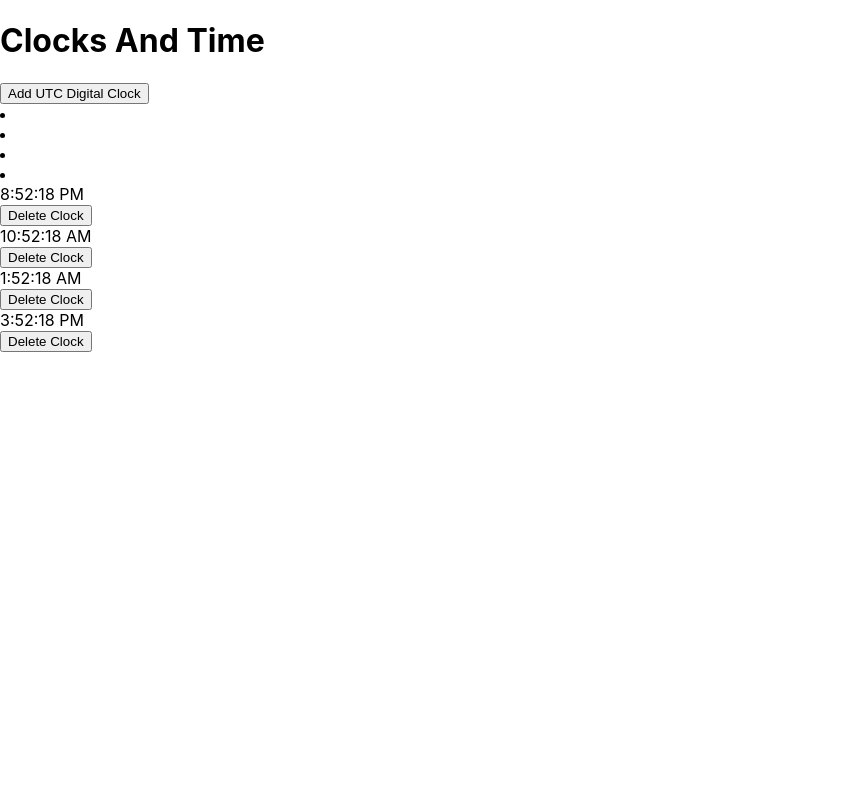
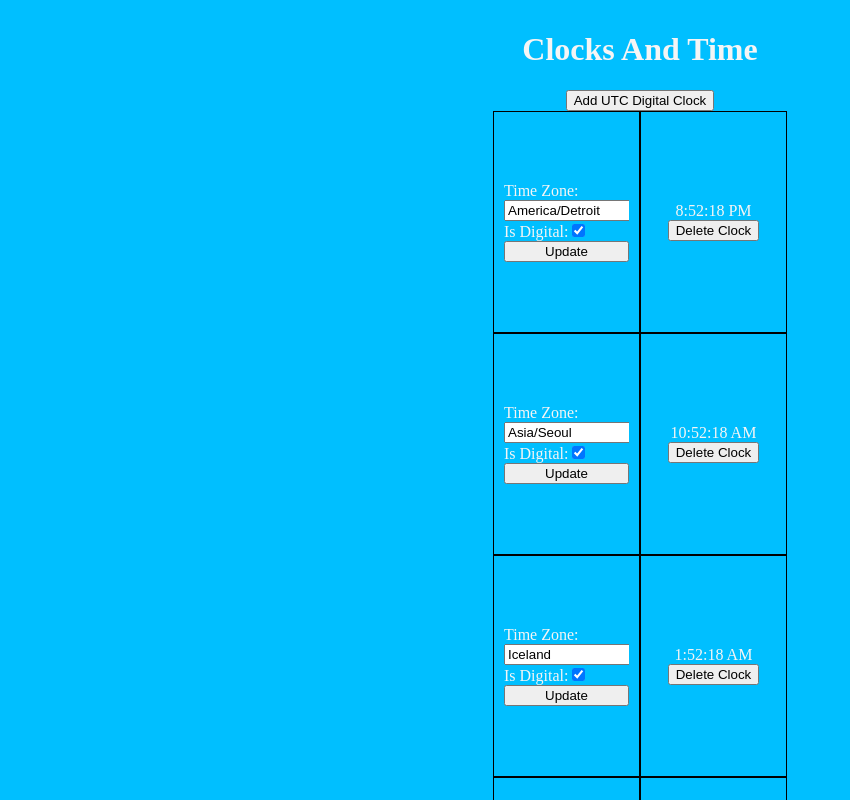
Before and after one commit to BrendanDillon1/Clock-App, a React (Create React App) app in the folder clock-app/: page / in a window 1280 px wide. Shown: the top 800 px of the page, without its empty margins (0-850 px from the left). Built offline with nearby package versions, Linux system fonts and the light colour scheme.

Commit message:
fixed some bugs and did some css

```diff
--- a/clock-app/src/components/App/App.css
+++ b/clock-app/src/components/App/App.css
@@ -1,5 +1,39 @@
 .App {
+  display: flex;
+  flex-direction: column;
   text-align: center;
+  font-family: 'Space Grotesk';
+  background-color:  deepskyblue;
+  color: whitesmoke;
+  min-height: 100vh;
+  padding: 10px;
+}
+
+.header {
+  width: 100%;
+}
+
+.components-container {
+  display: flex;
+  flex-direction: row;
+  justify-content: center;
+  align-items: center;
+  width: 100%;
+}
+
+.clocks-container {
+  min-height: fit-content;
+}
+
+.clock {
+  display: flex;
+  flex-direction: column;
+  justify-content: center;
+  align-items: center;
+  border: 1px solid black;
+  height: 200px;
+  width: 125px;
+  padding: 10px;
 }
 
 .App-logo {
--- a/clock-app/src/components/App/App.tsx
+++ b/clock-app/src/components/App/App.tsx
@@ -2,6 +2,7 @@ import React, { useState } from "react";
 import { Clocks } from "../../../utils/interfaces";
 import Settings from "../Settings/Settings";
 import Clock from "../Clocks/Clocks";
+import "./App.css"
 
 const App = () => {
   const [clocks, setClocks] = useState<Clocks[]>([
@@ -19,30 +20,41 @@ const App = () => {
     setClocks((clocks) => [...clocks, newClock]);
   };
 
-  const updateClock = (
-    id: number,
-    updatedClockData: { timeZone: string; isDigital: boolean }
-  ) => {
+  const updateClock = (id: number, updatedValues: Partial<Clocks>) => {
     setClocks((prevClocks) =>
       prevClocks.map((clock) =>
-        clock.id === id ? { ...clock, ...updatedClockData } : clock
+        clock.id === id ? { ...clock, ...updatedValues } : clock
       )
     );
   };
+
   const deleteClock = (clockId: number) => {
     setClocks((clocks) => clocks.filter((clock) => clock.id !== clockId));
   };
 
   return (
     <div className="App">
+      <header className="header">
         <h1>Clocks And Time</h1>
         <button onClick={() => addClock("UTC", true)}>
           Add UTC Digital Clock
         </button>
-      <Settings clocks={clocks} updateClock={updateClock} />
+      </header>
+      <div className="components-container">
+        <Settings
+          clocks={clocks}
+          updateClock={updateClock}
+        />
+        <div className="clocks-container">
           {clocks.map((clock) => (
-        <Clock key={clock.id} clock={clock} deleteClock={deleteClock} />
+            <Clock
+              key={clock.id}
+              clock={clock}
+              deleteClock={deleteClock}
+            />
           ))}
+        </div>
+      </div>
     </div>
   );
 };
--- /dev/null
+++ b/clock-app/src/components/ClockForm/ClockForm.css
@@ -0,0 +1,4 @@
+.input {
+    box-sizing: border-box;
+    width: 10px;
+}
--- /dev/null
+++ b/clock-app/src/components/ClockForm/ClockForm.tsx
@@ -0,0 +1,37 @@
+import React, { useState} from "react";
+import { ClockFormProps } from "../../../utils/interfaces";
+
+const ClockForm: React.FC<ClockFormProps> = ({ clock, updateClock }) => {
+  const [timeZone, setTimeZone] = useState(clock.timeZone)
+  const [isDigital, setIsDigital] = useState(clock.isDigital)
+  const handleSubmit = () => {
+    updateClock(clock.id, { timeZone, isDigital })
+  }
+
+  return (
+    <div className="form-input-container">
+      <label>
+        Time Zone:
+        <input
+          type="text"
+          value={timeZone}
+          onChange={(e) =>
+            setTimeZone(e.target.value)}
+        />
+      </label>
+      <label>
+        Is Digital:
+        <input
+          type="checkbox"
+          checked={isDigital}
+          onChange={(e) =>
+            setIsDigital(e.target.checked)
+          }
+        />
+      </label>
+      <button onClick={handleSubmit}>Update</button>
+    </div>
+  );
+};
+
+export default ClockForm
--- a/clock-app/src/components/Clocks/Clock.css
+++ b/clock-app/src/components/Clocks/Clock.css
@@ -1,16 +1,3 @@
-.clock {
-  margin: 10px;
-  padding: 10px;
-  border: 1px solid #ccc;
-  display: inline-block;
-  text-align: center;
-}
-
-.digitalClock {
-  font-size: 18px;
-  margin-bottom: 10px;
-}
-
 /*.analogClock {
   /* Placeholder for analog clock styles */
 /*}
--- a/clock-app/src/components/Settings/Settings.css
+++ b/clock-app/src/components/Settings/Settings.css
@@ -0,0 +1,18 @@
+.settings-container {
+    max-width: 50%;
+}
+
+.form-input-container {
+    display: flex;
+    flex-direction: column;
+    text-align: left;
+    justify-content: center;
+    height: 200px;
+    width: 125px;
+    border: 1px solid black;
+    padding: 10px;
+}
+
+label {
+    overflow: hidden;
+}
--- a/clock-app/src/components/Settings/Settings.tsx
+++ b/clock-app/src/components/Settings/Settings.tsx
@@ -1,20 +1,16 @@
-import React, { useState } from "react"
+import React from "react"
 import "./Settings.css"
-// import ClockForm from "./ClockForm"
 import { SettingsProps } from "../../../utils/interfaces"
+import ClockForm from "../ClockForm/ClockForm"
 
 const Settings: React.FC<SettingsProps> = ({ clocks, updateClock }) => (
-  <div className="settings">
+  <div className="settings-container">
     {clocks.map((clock) => (
-      <li
-        key={clock.id}
-        className="clocks"
-      >
-        {/* <ClockForm
+        <ClockForm
+          key={clock.id}
           clock={clock}
           updateClock={updateClock}
-        /> */}
-      </li>
+        />
     ))}
   </div>
 )
```
Also changed, not shown: clock-app/src/components/Clocks/ClockForm.tsx (deleted, +0 -35 lines), clock-app/utils/interfaces.ts (+6 -1 lines). Lines whose indentation alone changed are shown as unchanged.
